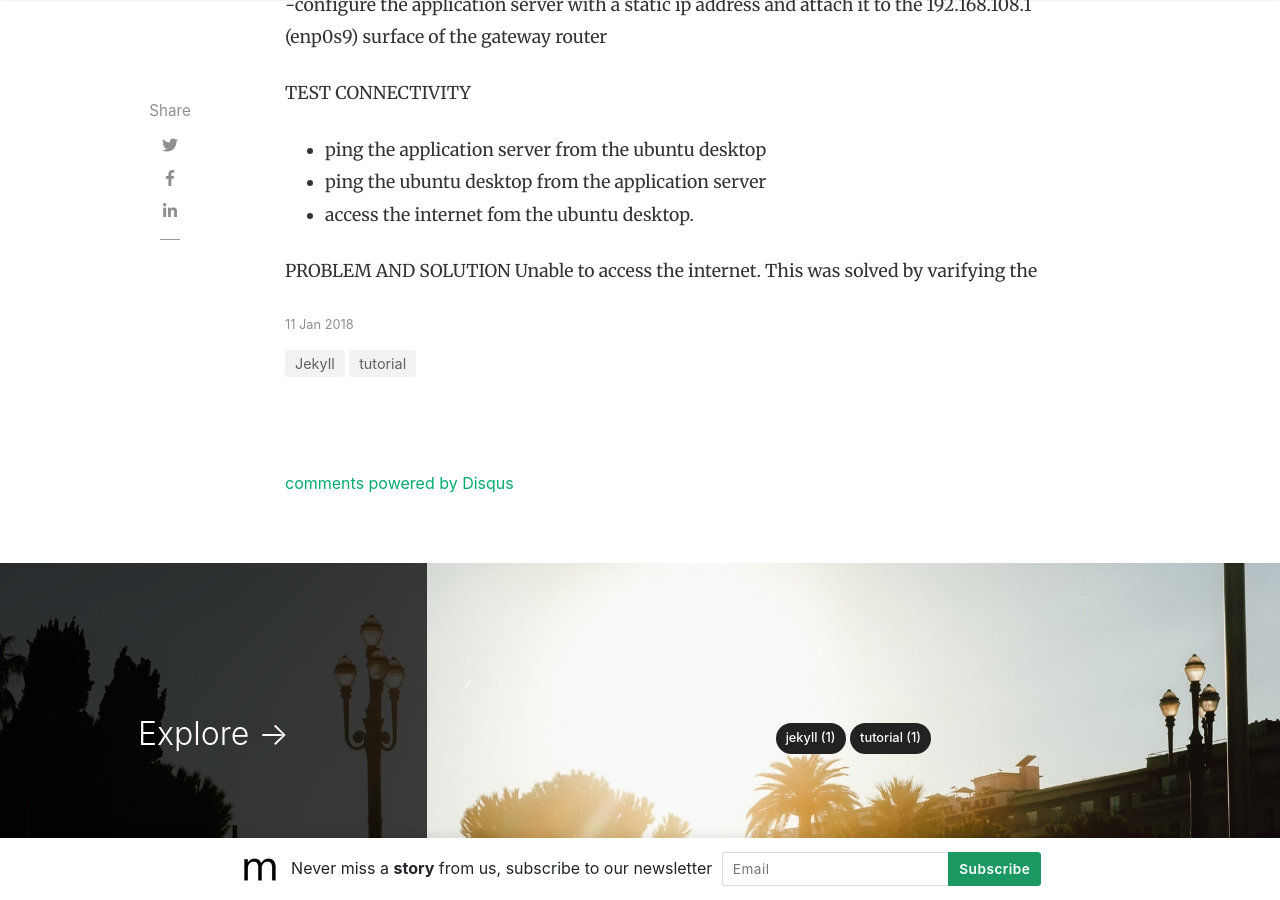
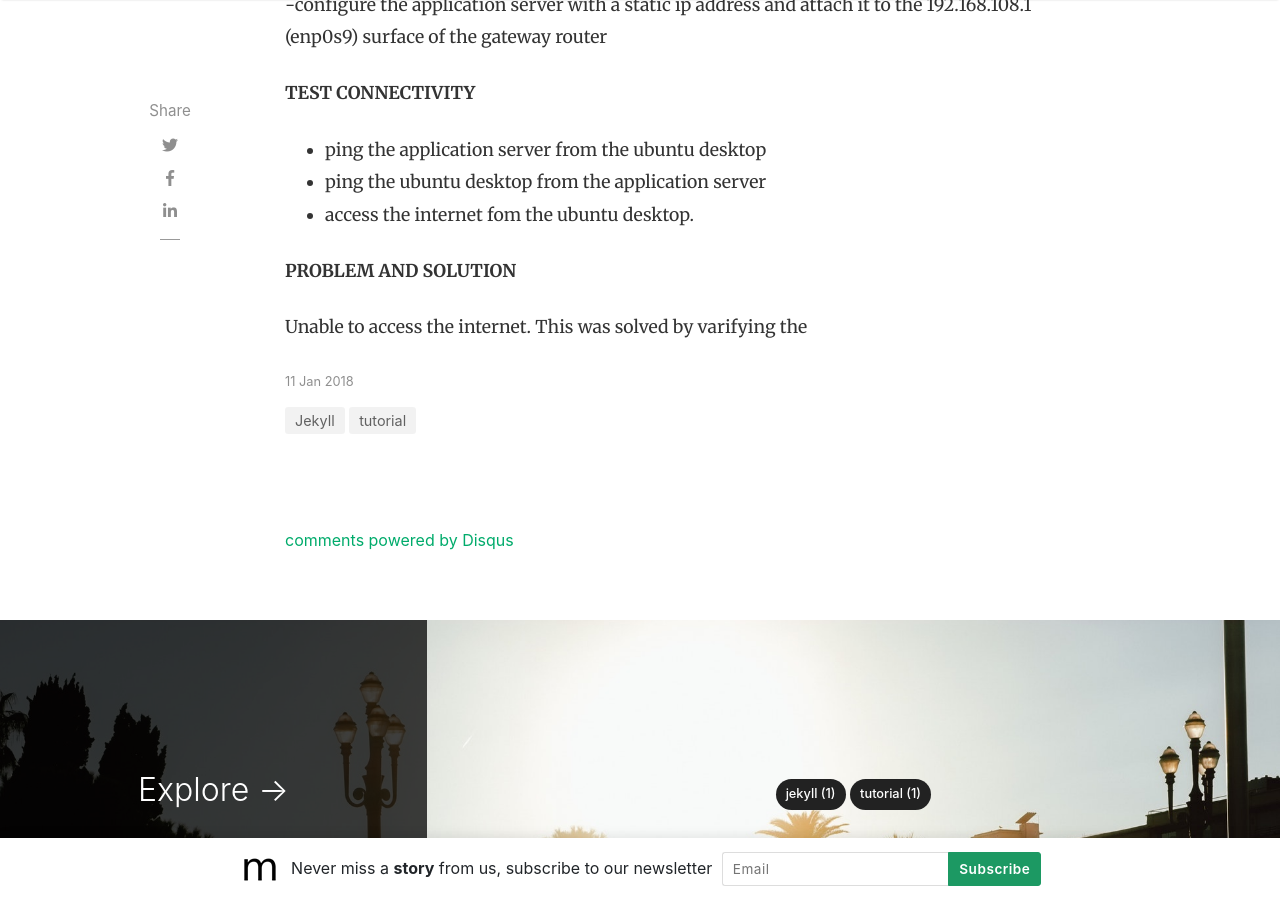
Before and after one commit to satveerbalis/satveerbalis.github.io, a Jekyll site: the page built from _posts/2018-01-11-quick-start-guide.md, in a window 1280 px wide and 900 px high, scrolled down 2493 px. Built offline with Jekyll 4.4.1, drawn with Linux system fonts in a browser that asks for light colours; nearby versions of some CDN libraries; comment, search, counter and statistics services are not loaded.

Commit message:
corrected content

```diff
--- a/_posts/2018-01-11-quick-start-guide.md
+++ b/_posts/2018-01-11-quick-start-guide.md
@@ -15,7 +15,7 @@ REQUIREMENTS
 - A gateway router
 - An ubuntu desktop vm
 
-AIM
+**AIM**
 
 To have a network that permits the following
 - Communication between the ubuntu desktop and the gateway router on subnet 1
@@ -23,7 +23,7 @@ To have a network that permits the following
 - Routing of traffic between the interfaces of the gateway router
 - Internet access through the NAT interface of the gateway router.
 
-PROCEDURE
+**PROCEDURE**
 
 VIRTUAL MACHINE SETUP
 - Download and install an Ubuntu Desktop VM, An ubuntu server (Acting as the gateway router) and an Application server (Wordpress server used in this case).
@@ -45,17 +45,20 @@ VIRTUAL MACHINE CONFIGURATION
     - sudo iptables -t nat -A POSTROUTING -o enp0s3 -j MASQUERADE
 
     SAVE THE SETTINGS WITH
+
     - sudo apt install iptables-persistent
     - sudo netfilter-persistent save
     - sudo netfilter-persistent reload
 
 -configure the application server with a static ip address and attach it to the 192.168.108.1 (enp0s9) surface of the gateway router
 
-TEST CONNECTIVITY
+**TEST CONNECTIVITY**
+
 - ping the application server from the ubuntu desktop
 - ping the ubuntu desktop from the application server
 - access the internet fom the ubuntu desktop.
 
-PROBLEM AND SOLUTION
+**PROBLEM AND SOLUTION**
+
 Unable to access the internet.
 This was solved by varifying the
```
